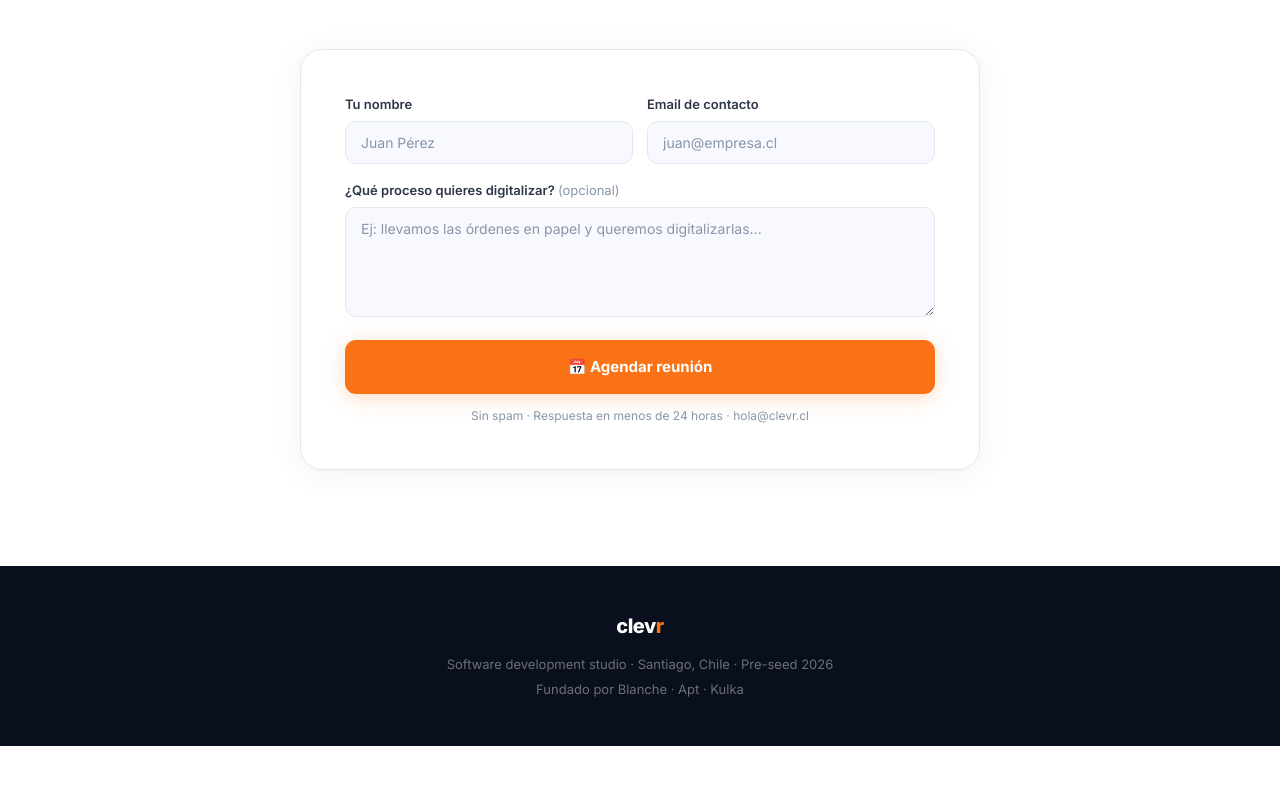
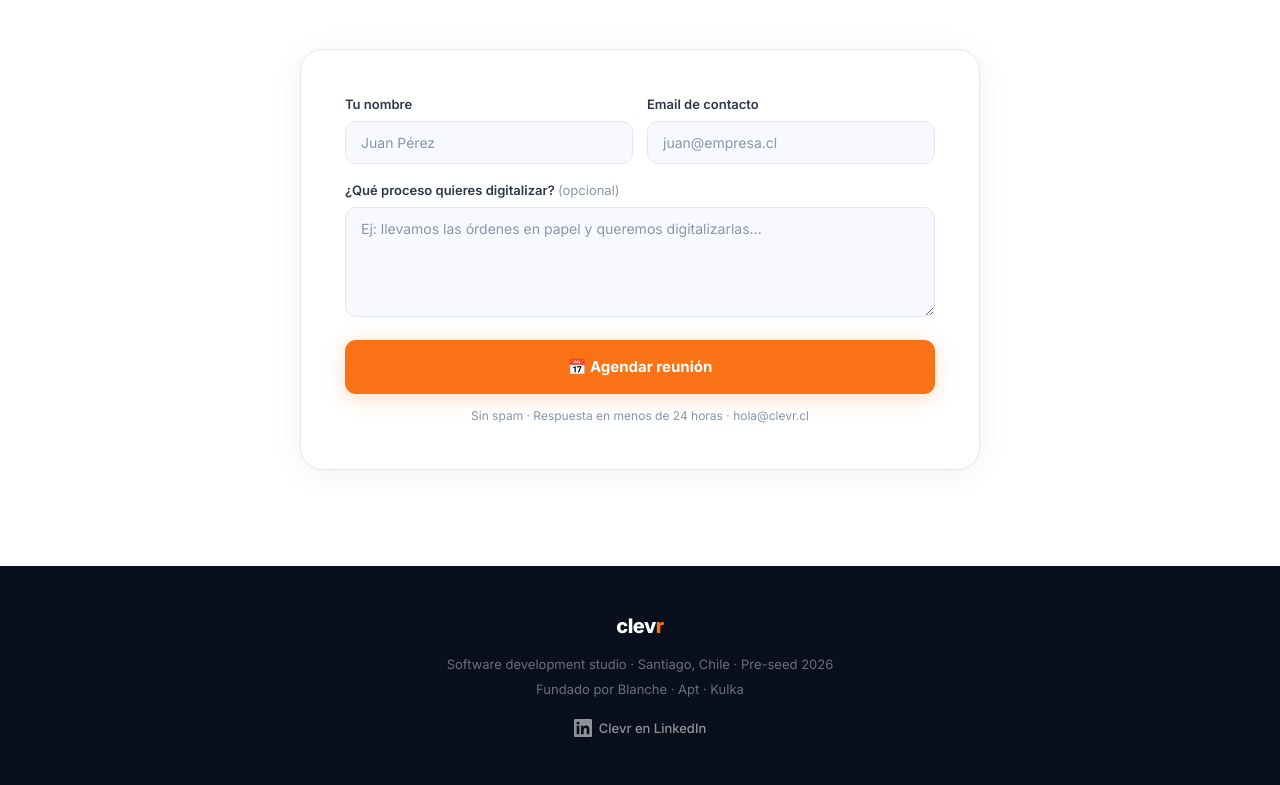
Before and after one commit to AlanKulka/clevr-landing, a plain HTML site: page index.html in a window 1280 px wide. Shown: the part 5996-6781 px from the top of the page. Before the commit the page ends 6742 px from the top, so only its background shows below. Drawn offline with Linux system fonts and the light colour scheme; animation ran at ten frames a second.

Commit message:
Add company LinkedIn link to footer
Co-Authored-By: Claude Sonnet 4.6 <noreply@anthropic.com>

```diff
--- a/index.html
+++ b/index.html
@@ -1228,6 +1228,10 @@ footer p{font-size:13px;color:rgba(255,255,255,.4);line-height:1.9}
   <div class="fl">clev<span>r</span></div>
   <p>Software development studio · Santiago, Chile · Pre-seed 2026</p>
   <p>Fundado por Blanche · Apt · Kulka</p>
+  <a href="https://www.linkedin.com/company/softwarefactoryclevr/" target="_blank" rel="noopener" style="display:inline-flex;align-items:center;gap:7px;margin-top:16px;color:rgba(255,255,255,.55);text-decoration:none;font-size:13px;font-weight:500;transition:color .2s" onmouseover="this.style.color='#fff'" onmouseout="this.style.color='rgba(255,255,255,.55)'">
+    <svg width="18" height="18" viewBox="0 0 24 24" fill="currentColor"><path d="M20.447 20.452h-3.554v-5.569c0-1.328-.027-3.037-1.852-3.037-1.853 0-2.136 1.445-2.136 2.939v5.667H9.351V9h3.414v1.561h.046c.477-.9 1.637-1.85 3.37-1.85 3.601 0 4.267 2.37 4.267 5.455v6.286zM5.337 7.433a2.062 2.062 0 01-2.063-2.065 2.064 2.064 0 112.063 2.065zm1.782 13.019H3.555V9h3.564v11.452zM22.225 0H1.771C.792 0 0 .774 0 1.729v20.542C0 23.227.792 24 1.771 24h20.451C23.2 24 24 23.227 24 22.271V1.729C24 .774 23.2 0 22.222 0h.003z"/></svg>
+    Clevr en LinkedIn
+  </a>
 </footer>
 
 <script>
```
